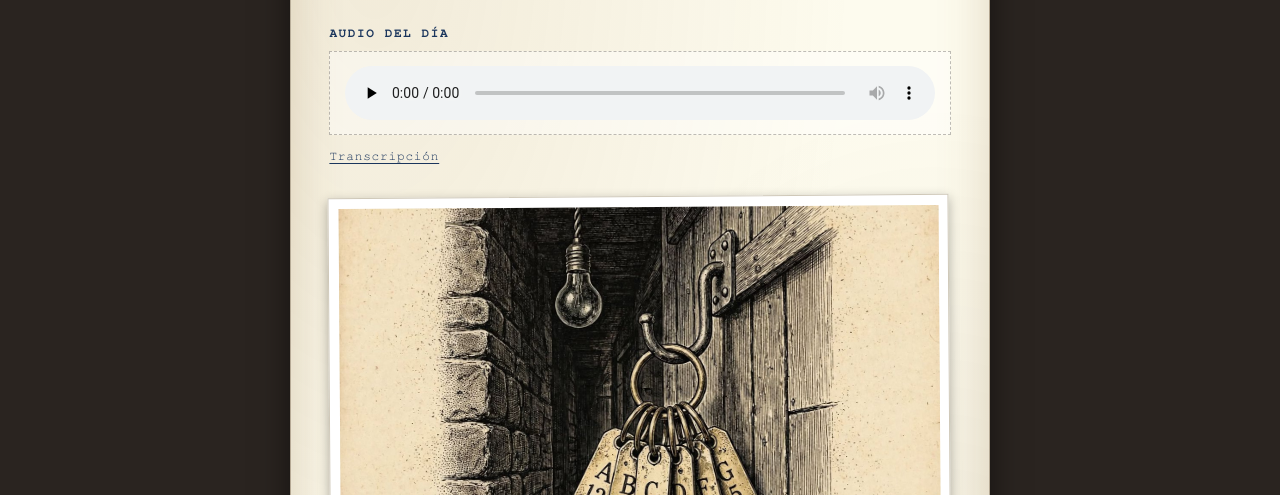
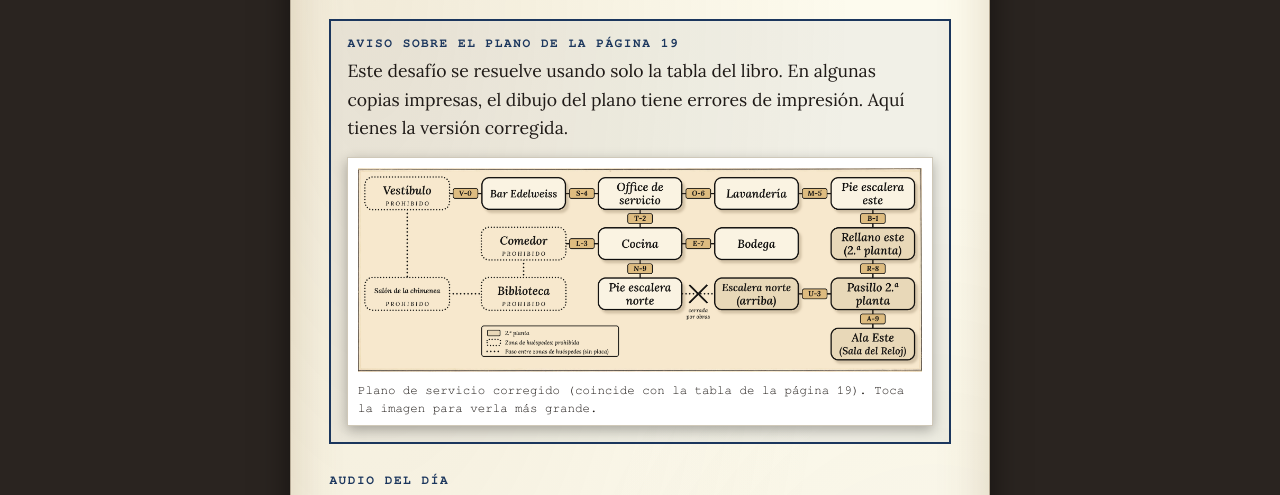
Before and after one commit to expedientecero/culpable-cumbre, a plain HTML site: page dia/04/index.html in a window 1280 px wide. Shown: the part 225-720 px from the top of the page. Drawn offline with Linux system fonts and the light colour scheme.

Commit message:
Update index.html

```diff
--- a/dia/04/index.html
+++ b/dia/04/index.html
@@ -11,6 +11,10 @@
 <p class="kick">4 de diciembre</p>
 <h1>El plano de servicio del hotel</h1>
 <p class="ref">Libro · págs. 18-21</p>
+
+<aside class="aviso" aria-labelledby="av"><h2 id="av">Aviso sobre el plano de la página 19</h2>
+<p>Este desafío se resuelve usando solo la tabla del libro. En algunas copias impresas, el dibujo del plano tiene errores de impresión. Aquí tienes la versión corregida.</p>
+<figure class="foto plano"><a href="../../assets/img/plano-dia-04.png" target="_blank" rel="noopener"><img src="../../assets/img/plano-dia-04.png" alt="Plano de servicio corregido del Gran Hotel Altaneve: nodos unidos por las placas V-0, S-4, T-2, O-6, L-3, E-7, N-9, U-3, M-5, B-1, R-8 y A-9; zonas de huéspedes con borde de puntos y escalera norte tachada." width="2132" height="772" loading="lazy"></a><figcaption>Plano de servicio corregido (coincide con la tabla de la página 19). Toca la imagen para verla más grande.</figcaption></figure></aside>
 
 <section aria-labelledby="a"><h2 id="a">Audio del día</h2>
 <div class="box"><audio controls preload="none"><source src="../../assets/audio/dia-04.mp3" type="audio/mpeg">Tu navegador no admite el audio.</audio></div>
```
